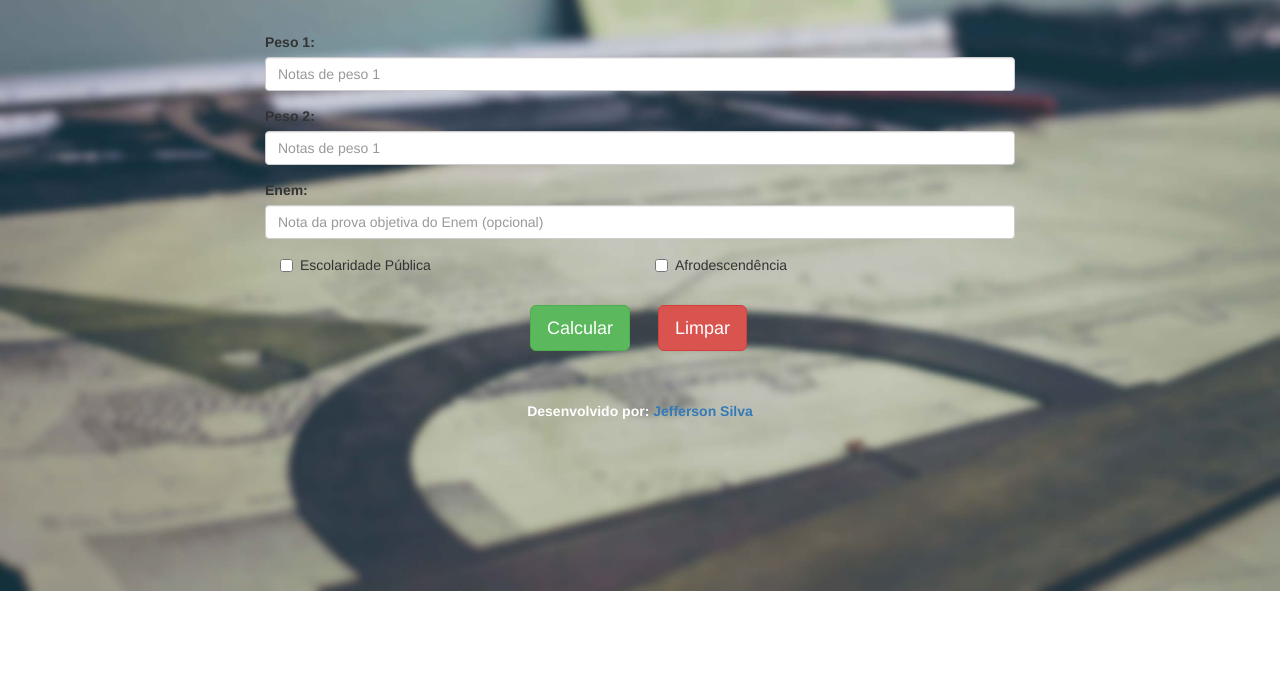
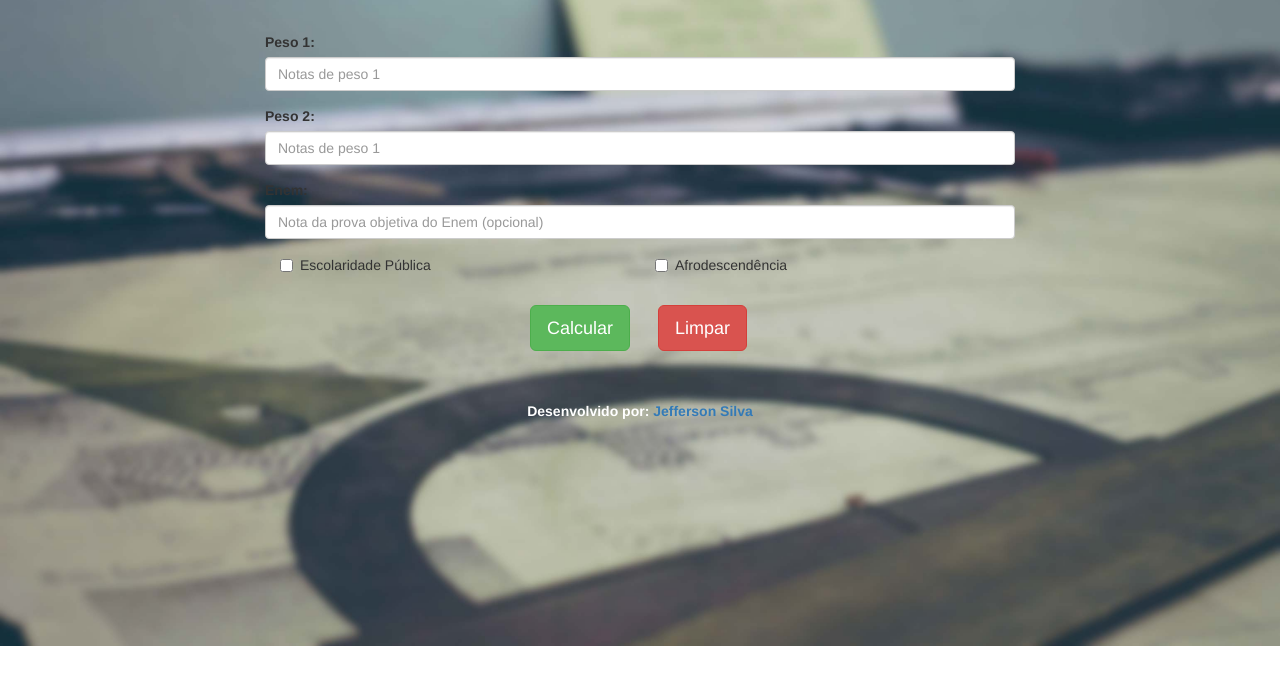
Before and after one commit to jefferson-silva/fatec-calculadora, a plain HTML site: page index.html in a window 1280 px wide. Shown: the part 102-800 px from the top of the page. Drawn offline with nearby package versions, Linux system fonts and the light colour scheme.

Commit message:
fix background postition

```diff
--- a/css/styles.css
+++ b/css/styles.css
@@ -1,5 +1,5 @@
 body {
-	background: url(../img/bg.jpg) center center no-repeat;
+	background: url(../img/bg.jpg) center 33% no-repeat;
 	background-size: cover;
 }
 
```
